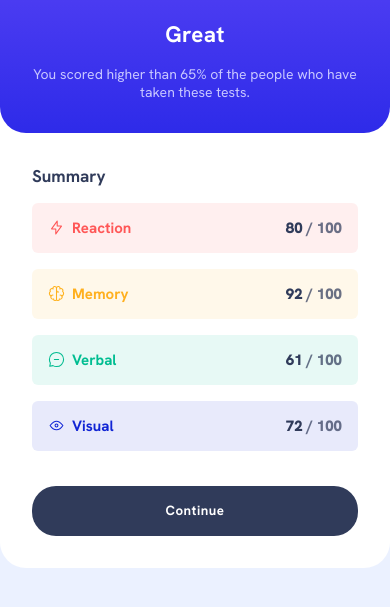
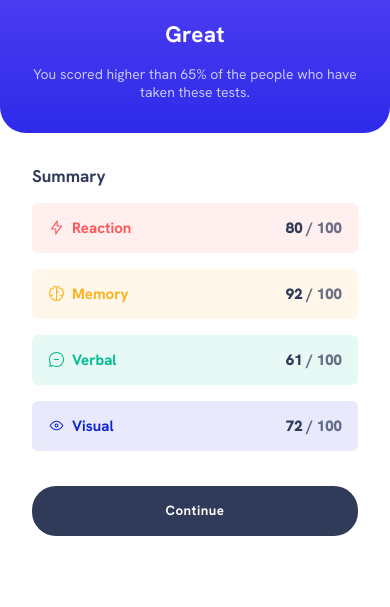
Before and after one commit to J-D-FARFAN/Result-Summary, a plain HTML site: page index.html in a window 390 px wide. Shown: the part 215-822 px from the top of the page. Drawn offline with Linux system fonts and the light colour scheme.

Commit message:
Actualizacion

```diff
--- a/styles.css
+++ b/styles.css
@@ -39,7 +39,7 @@ input[type="submit"]{
 
 body{
     height: 100vh;
-    background-color: hsl(221, 100%, 96%);
+    background-color: white;
 
     display: flex;
     justify-content: center;
@@ -51,6 +51,7 @@ body{
         background-color: white;
         border-radius: 26px;
         display: flex;
+        filter: drop-shadow(0px 22px 20px hsla(241, 100%, 89%, 0.336));
 
         .contentResultActivity--column{
             width: 300px;
@@ -187,6 +188,7 @@ body{
             width: 100%;
             height: 100%;
             display: block;
+            filter: drop-shadow(0 0 0 transparent);
 
             .contentResultActivity--column{
                 width: 100%;
```
